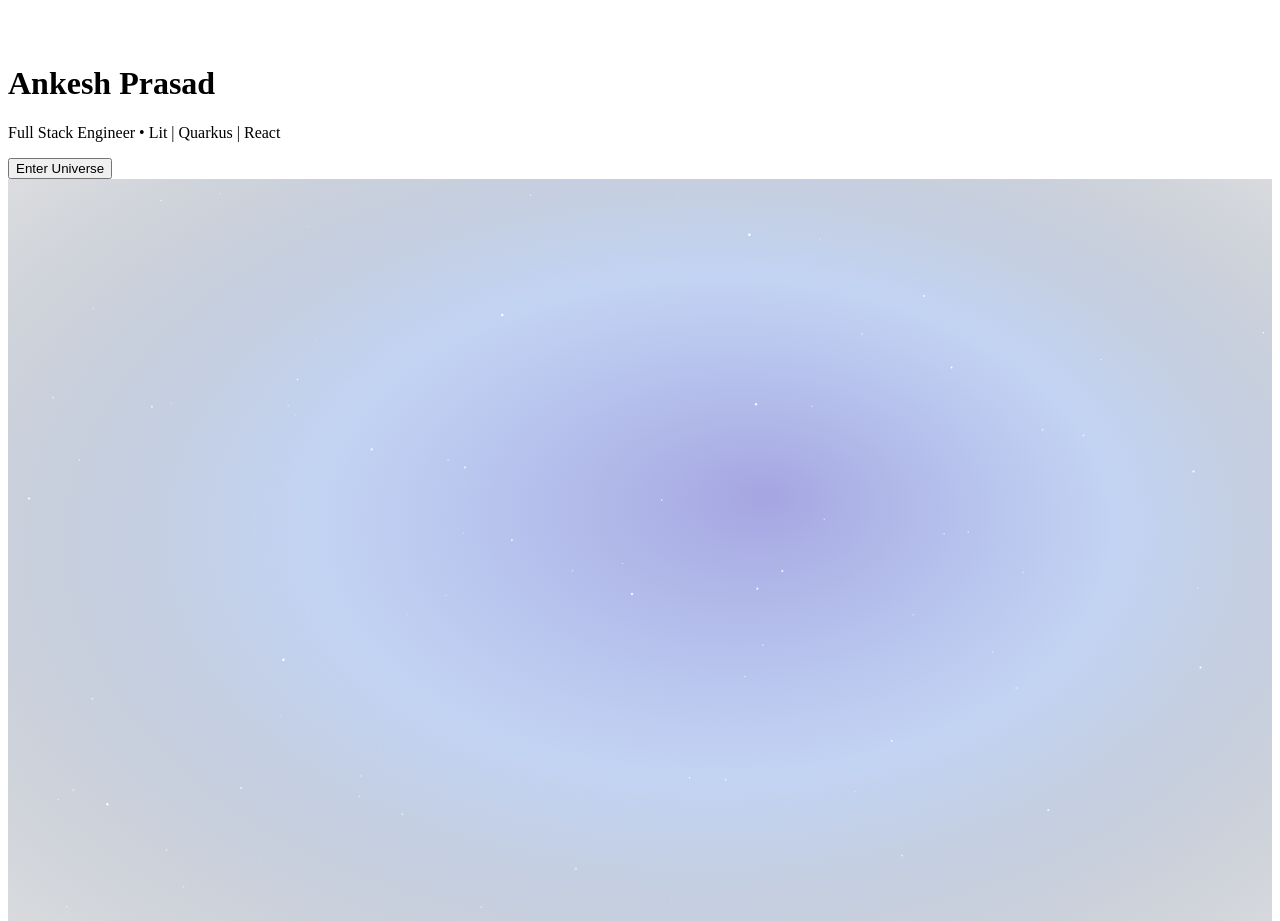
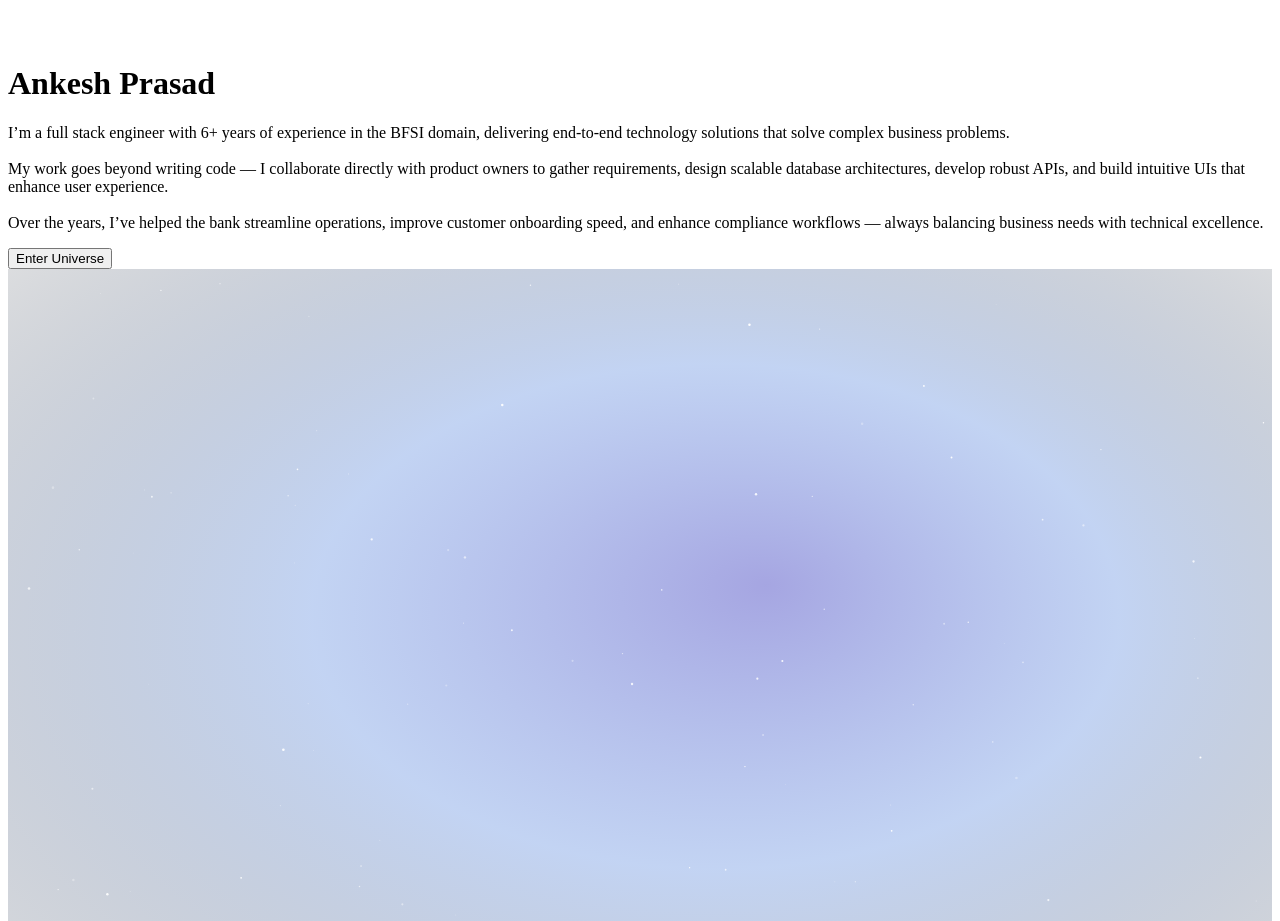
Before and after one commit to ankeshhere/ankeshhere, a React (Vite) app: page / in a window 1280 px wide. Shown: the part 1840-2761 px from the top of the page. Built offline with nearby package versions, Linux system fonts and the light colour scheme; the HTML template or start-up script is replaced by a standard one.

Commit message:
description added

```diff
--- a/src/App.jsx
+++ b/src/App.jsx
@@ -121,8 +121,14 @@ export default function App() {
                 onError={e => { e.target.style.display='none'; e.target.parentNode.innerHTML='<svg width=100 height=100 viewBox=\'0 0 100 100\' fill=\'none\' xmlns=\'http://www.w3.org/2000/svg\'><circle cx=50 cy=50 r=48 fill=\'#232536\' stroke=\'#7f7fd5\' stroke-width=4/><path d=\'M50 30a15 15 0 1 1 0 30a15 15 0 0 1 0-30z\' fill=\'#7f7fd5\'/><ellipse cx=50 cy=70 rx=18 ry=10 fill=\'#7f7fd5\' opacity=\'0.3\'/></svg>'; }}
               />
             </div>
-            <h1 className="text-4xl font-extrabold text-white mb-2 drop-shadow-lg tracking-widest">Ankesh Prasad</h1>
-            <p className="text-lg text-sky-200 mb-6 font-mono">Full Stack Engineer <span className="text-sky-400">• Lit | Quarkus | React</span></p>
+           <h1 className="text-4xl font-extrabold text-white mb-4 drop-shadow-lg tracking-widest">Ankesh Prasad</h1>
+          <div className="max-w-xl text-center mb-8">
+            <p className="text-base md:text-lg text-sky-100 leading-relaxed">
+              I’m a full stack engineer with 6+ years of experience in the BFSI domain, delivering end-to-end technology solutions that solve complex business problems.<br/><br/>
+              My work goes beyond writing code — I collaborate directly with product owners to gather requirements, design scalable database architectures, develop robust APIs, and build intuitive UIs that enhance user experience.<br/><br/>
+              Over the years, I’ve helped the bank streamline operations, improve customer onboarding speed, and enhance compliance workflows — always balancing business needs with technical excellence.
+            </p>
+          </div>
           <button
             onClick={() => setGateOpen(true)}
             className="px-10 py-3 rounded-full bg-gradient-to-r from-sky-600 via-indigo-500 to-purple-700 hover:from-sky-500 hover:to-indigo-600 text-white text-xl font-bold shadow-xl transition-all duration-200 border-2 border-sky-400 focus:outline-none focus:ring-4 focus:ring-sky-300 tracking-widest"
```
Lines whose indentation alone changed are shown as unchanged.
